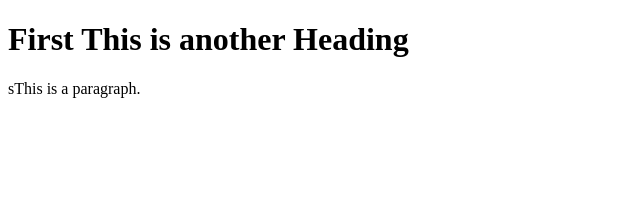
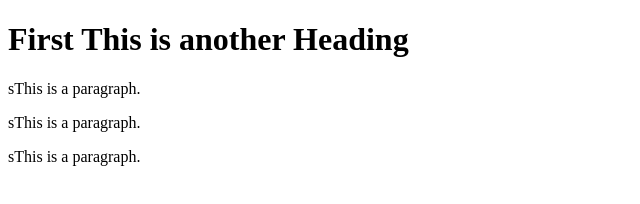
Before and after one commit to NanSyk/learning-git, a plain HTML site: page index.html in a window 1280 px wide. Shown: the whole page, without its empty margins (0-640 px from the left). Drawn offline with Linux system fonts and the light colour scheme.

Commit message:
add some more paragraph

```diff
--- a/index.html
+++ b/index.html
@@ -6,6 +6,8 @@
 <body>
 <h1>First This is another Heading</h1>
 <p>sThis is a paragraph.</p>
+<p>sThis is a paragraph.</p>
+<p>sThis is a paragraph.</p>
 
 </body>
 </html>
```
